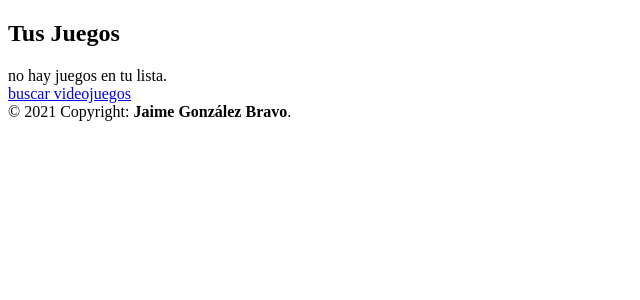
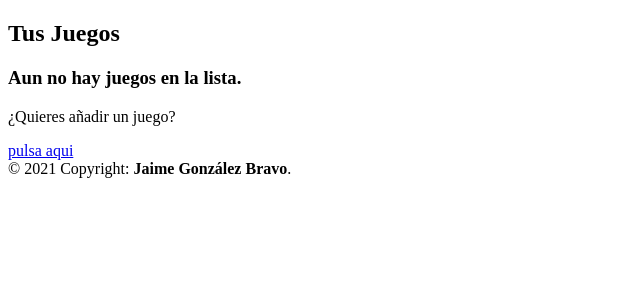
Before and after one commit to KonoDIODa13/videojuegos, a Symfony app: template templates/perfil/perfil.html.twig in a window 1280 px wide. Shown: the part 114-414 px from the top of the page, without its empty margins (0-640 px from the left). Run offline with Twig, Linux system fonts and the light colour scheme; the template is opened without the code that fills it, so the values that code supplies are empty; some libraries are stand-ins or nearby versions.

Commit message:
depurando el proyectito

```diff
--- a/templates/perfil/perfil.html.twig
+++ b/templates/perfil/perfil.html.twig
@@ -14,7 +14,6 @@
 	{% block text %}
 		<div class="listaJuego">
 			<h2 class="text-center">Tus Juegos</h2>
-
 						{% if arrjuegos != null %}
 						<div class="table-responsive">
 				<table class="table table-hover border border-dark">
@@ -22,11 +21,9 @@
 						<tr>
 							<td></td>
 							<td class="text-center">
-									<strong>Título<strong
-								></td>
+							<strong>Título<strong></td>
 							<td class="text-center">
-									<strong>Géneros<strong>
-								</td>
+							<strong>Géneros<strong></td>
 							<td></td>
 						</tr>
 					</thead>
@@ -48,8 +45,9 @@
 			</div>
 			<a href="{{ path ('app_videojuegos') }}">añadir mas videojuegos</a>
 							{% else %}
-				no hay juegos en tu lista.<br>
-				<a href="{{ path ('app_videojuegos') }}">buscar videojuegos</a>
+								<h3>Aun no hay juegos en la lista.</h3>
+								<p>¿Quieres añadir un juego?</p>
+								<a class="btn btn-primary" href="{{ path ('app_videojuegos') }}">pulsa aqui</a>
 							{% endif %}
 		</div>
 	{% endblock %}
--- a/templates/videojuegos/index.html.twig
+++ b/templates/videojuegos/index.html.twig
@@ -12,12 +12,12 @@
 			Videojuegos</h2>
 		<!-- <h2 class="text-right col text-secondary">Filtrar por:</h2>-->
 		<div class="row row-cols-3">
-			{% for juego in videojuego %}
+			{% for juego in videojuegos %}
 				<div class="col col-md-4">
 					<div class="contenedor_videojuegos text-center">
 						<span>
 							Titulo:
-							<a href="{{ path('app_videojuego', {slug: juego.slug}) }}">{{ juego.titulo }}</a><br>
+							<a href="{{ path('app_videojuego', {videojuego: juego}) }}">{{ juego.titulo }}</a><br>
 						</span>
 
 						<span>
```
Also changed, not shown: src/Controller/VideojuegosController.php (+5 -6 lines). Lines whose indentation alone changed are shown as unchanged.
